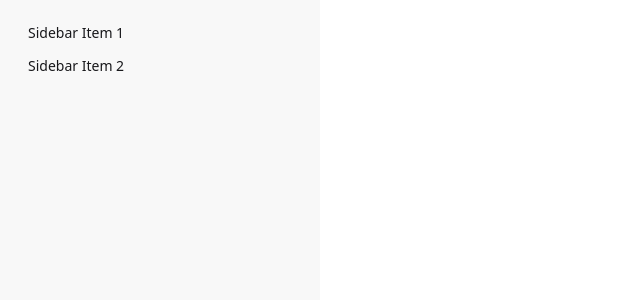
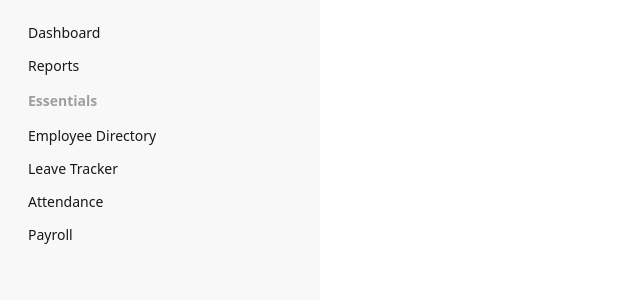
Before and after one commit to KaranSapra124/WorkSphere, a React (Vite) app: page / in a window 1280 px wide. Shown: the top 300 px of the page, without its empty margins (0-640 px from the left). Built offline with nearby package versions, Linux system fonts and the light colour scheme.

Commit message:
Added Items in dashboard

```diff
--- a/src/Components/Dashboard/Dashboard.tsx
+++ b/src/Components/Dashboard/Dashboard.tsx
@@ -1,11 +1,9 @@
-import React from 'react'
-
 const Dashboard = () => {
     return (
         <>
             <div className="drawer lg:drawer-open">
                 <input id="my-drawer-2" type="checkbox" className="drawer-toggle" />
-                <div className="drawer-content flex flex-col items-center justify-center">
+                <div className="drawer-content flex flex-col items-center justify-self-start">
                     {/* Page content here */}
                     <label htmlFor="my-drawer-2" className="btn btn-primary drawer-button lg:hidden">
                         Open drawer
@@ -15,14 +13,21 @@ const Dashboard = () => {
                     <label htmlFor="my-drawer-2" aria-label="close sidebar" className="drawer-overlay"></label>
                     <ul className="menu bg-base-200 text-base-content min-h-full w-80 p-4">
                         {/* Sidebar content here */}
-                        <li><a>Sidebar Item 1</a></li>
-                        <li><a>Sidebar Item 2</a></li>
+                        <li><a>Dashboard</a></li>
+                        <li><a>Reports</a></li>
+
+                        <li className="menu-title">
+                            <span>Essentials</span>
+                        </li>
+                        <li><a>Employee Directory</a></li>
+                        <li><a>Leave Tracker</a></li>
+                        <li><a>Attendance</a></li>
+                        <li><a>Payroll</a></li>
                     </ul>
                 </div>
             </div>
+        </>
+    );
+};
 
-        </>
-    )
-}
-
-export default Dashboard
+export default Dashboard;
```
